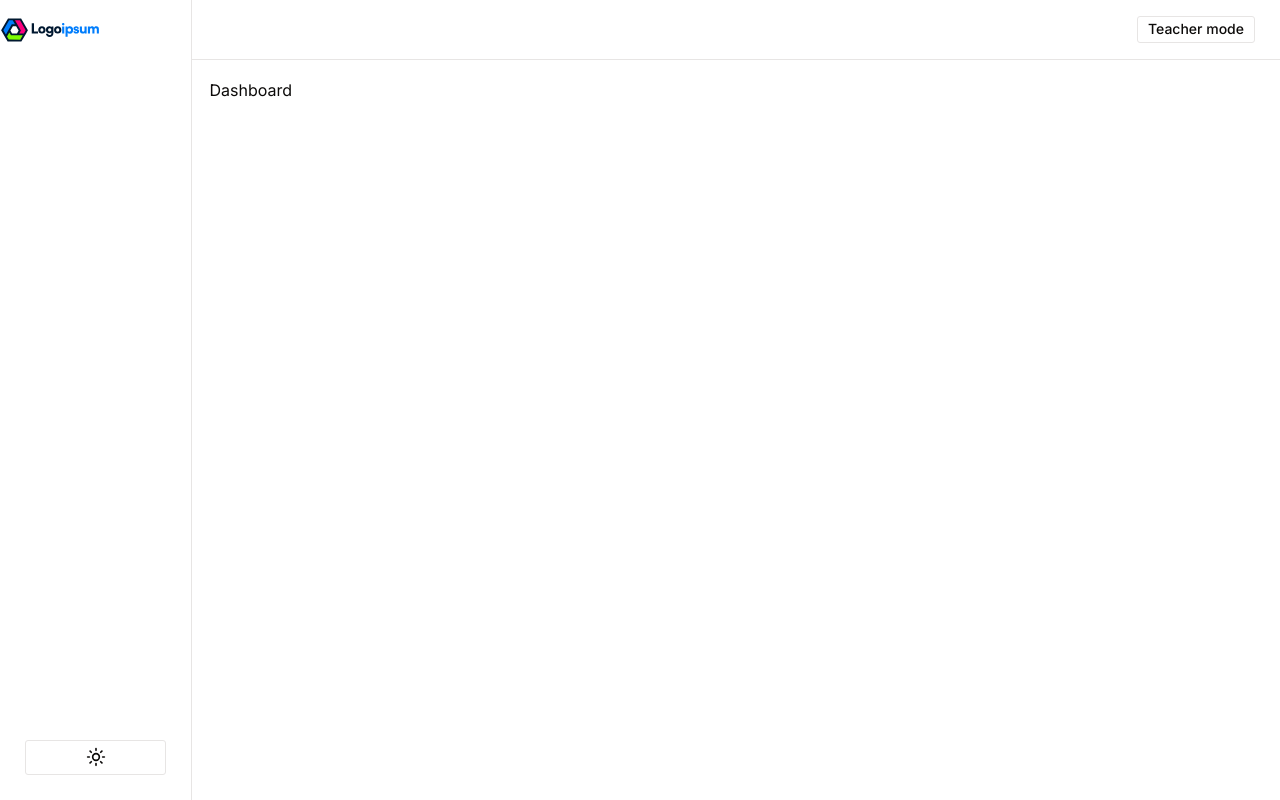
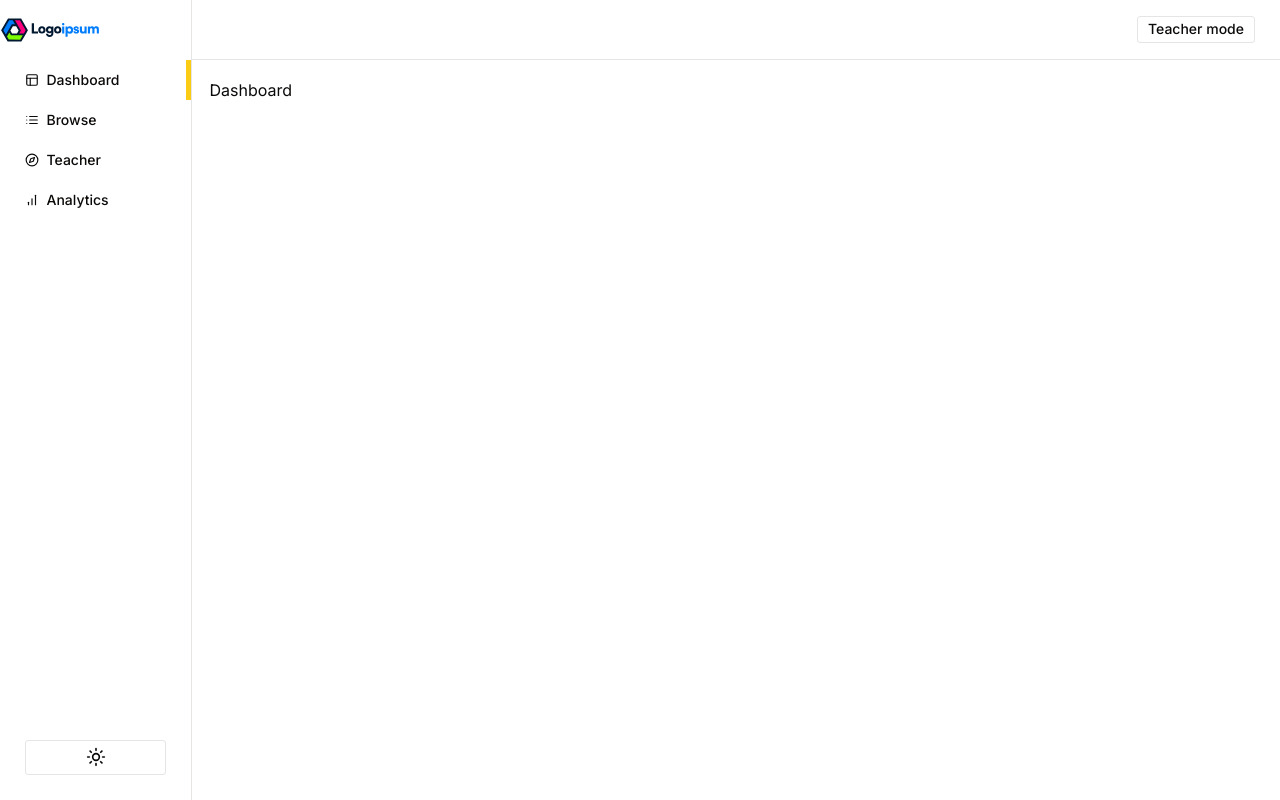
Before and after one commit to dzevad-cyber/tut-factory, a Next.js app in the folder packages/client/: page /dashboard in a window 1280 px wide. Built offline with nearby package versions, Linux system fonts and the light colour scheme.

Commit message:
refactor: sidebar list

```diff
--- a/packages/client/components/sidebar-list/SidebarList.tsx
+++ b/packages/client/components/sidebar-list/SidebarList.tsx
@@ -1,55 +1,40 @@
 'use client';
 
-// import pagesRoutes from '@client/client-utils/page-routes/pagesRoutes';
 import { cn } from '@client/client-utils/tailwind/cn';
 import { Button } from '@client/components/ui/button';
 import { BarChart, Compass, Layout, List, LucideIcon } from 'lucide-react';
 import Link from 'next/link';
-// import { usePathname } from 'next/navigation';
+import { usePathname } from 'next/navigation';
 
 const SidebarList = () => {
-  // const { routes } = useSidebarRoutes();
-
-  const routes = [
-    {
-      icon: Layout,
-      label: 'Dashboard',
-      href: '/dashboard',
-      selected: true,
-    },
-    {
-      icon: List,
-      label: 'List',
-      href: '/dashboard/list',
-      selected: false,
-    },
-    {
-      icon: Compass,
-      label: 'Map',
-      href: '/dashboard/map',
-      selected: false,
-    },
-    {
-      icon: BarChart,
-      label: 'Analytics',
-      href: '/dashboard/analytics',
-      selected: false,
-    },
-  ];
+  const pathname = usePathname();
 
   return (
     <ul className={cn('grid', 'text-sm', 'auto-rows-min')}>
-      {/* {routes.map(({ icon: Icon, label, href, selected }) => {
-        return (
-          <SidebarItem
-            key={label}
-            icon={Icon}
-            label={label}
-            href={href}
-            selected={selected}
-          />
-        );
-      })} */}
+      <SidebarItem
+        icon={Layout}
+        label='Dashboard'
+        href='/dashboard'
+        selected={pathname === '/dashboard'}
+      />
+      <SidebarItem
+        icon={List}
+        label='Browse'
+        href='/dashboard/browse'
+        selected={pathname === '/dashboard/browse'}
+      />
+      <SidebarItem
+        icon={Compass}
+        label='Teacher'
+        href='/dashboard/teacher'
+        selected={pathname === '/dashboard/teacher'}
+      />
+      <SidebarItem
+        icon={BarChart}
+        label='Analytics'
+        href='/dashboard/analytics'
+        selected={pathname === '/dashboard/analytics'}
+      />
     </ul>
   );
 };
@@ -97,40 +82,6 @@ const SidebarItem: React.FC<SidebarItemProps> = ({
   );
 };
 
-// const useSidebarRoutes = () => {
-//   const pathName = usePathname();
-
-//   const sidebarRoutesGroupKey = Object.keys(sidebarItems).find((key) => {
-//     return pathName.includes(key);
-//   });
-
-//   if (!sidebarRoutesGroupKey)
-//     return {
-//       routes: [],
-//     };
-
-//   const sidebarRoutesGroup =
-//     sidebarItems[sidebarRoutesGroupKey as keyof typeof sidebarItems];
-
-//   const routes = sidebarRoutesGroup.map((item) => {
-//     if (item.href === pathName) {
-//       return {
-//         ...item,
-//         selected: true,
-//       };
-//     } else {
-//       return {
-//         ...item,
-//         selected: false,
-//       };
-//     }
-//   });
-
-//   return {
-//     routes,
-//   };
-// };
-
 type SidebarItemProps = {
   icon: LucideIcon;
   label: string;
--- a/packages/client/page-routes/pageRoutes.ts
+++ b/packages/client/page-routes/pageRoutes.ts
@@ -1,6 +1,7 @@
 export const protectedRoutes = [
   '/dashboard',
   '/dashboard/browse',
+  '/dashboard/analytics',
   '/dashboard/teacher',
   '/dashboard/teacher/create',
 ] as const;
```
